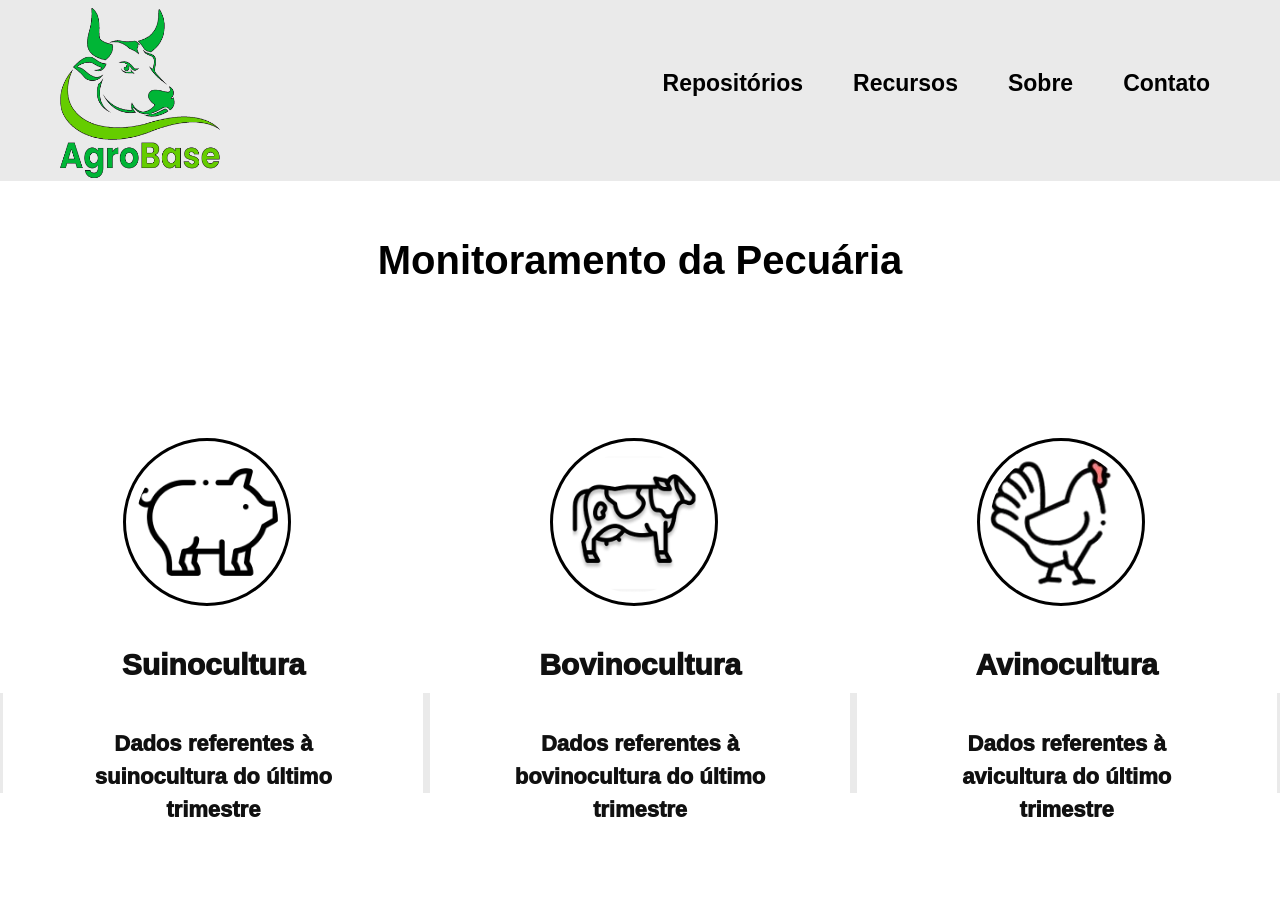
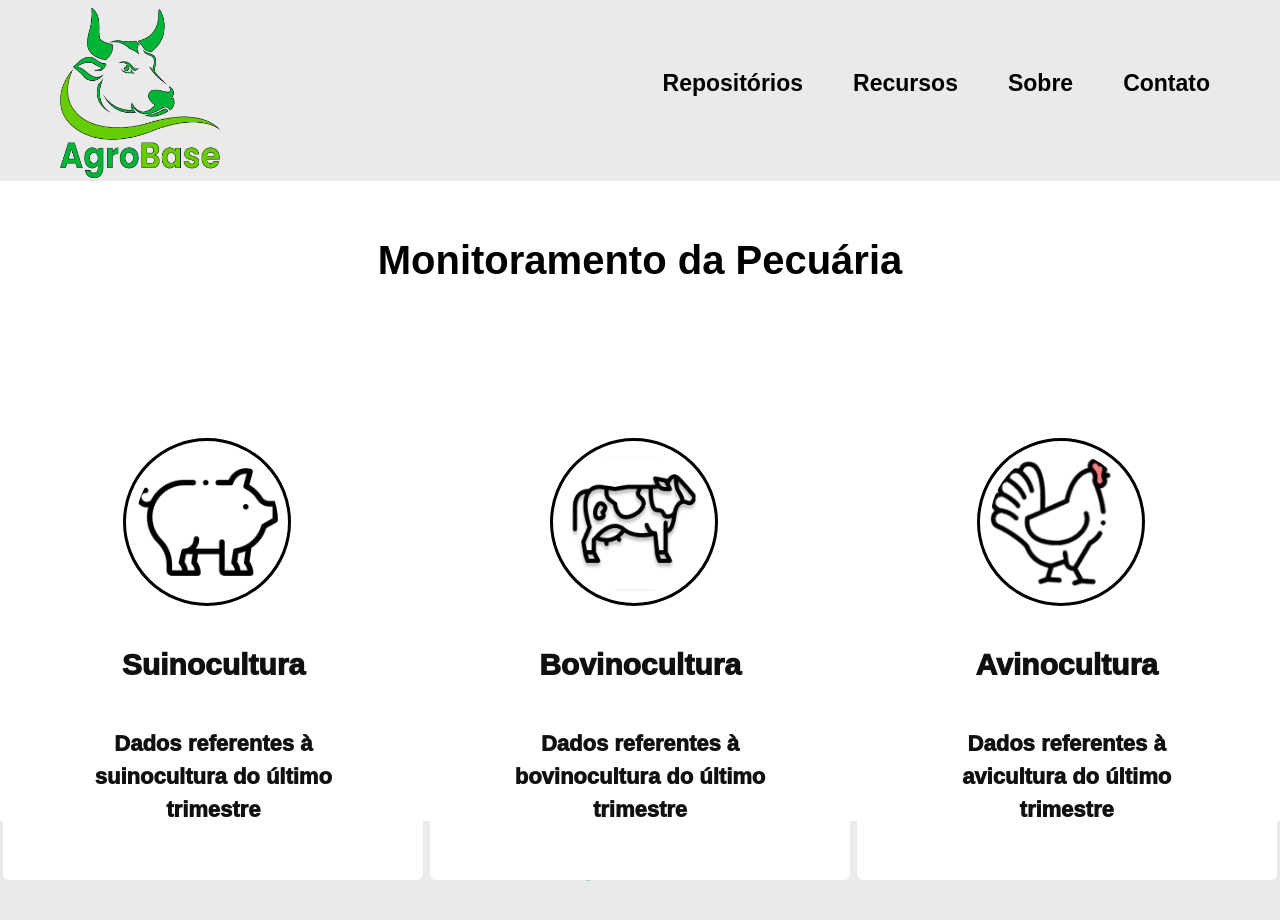
Before and after one commit to fga-eps-mds/2023.1-DAB, an Angular app in the folder frontend/: page / in a window 1280 px wide. Before the commit the page ends 880 px from the top, so only its background shows below. Built offline with nearby package versions, Linux system fonts and the light colour scheme.

Commit message:
alterações no footer

```diff
--- a/frontend/src/app/components/footer/footer.component.scss
+++ b/frontend/src/app/components/footer/footer.component.scss
@@ -1,5 +1,5 @@
 footer {
-    margin-top: 40%;
+    margin-top: 50%;
     background-color: #EAEAEA;
     display: flex;
     flex-direction: column;
```
